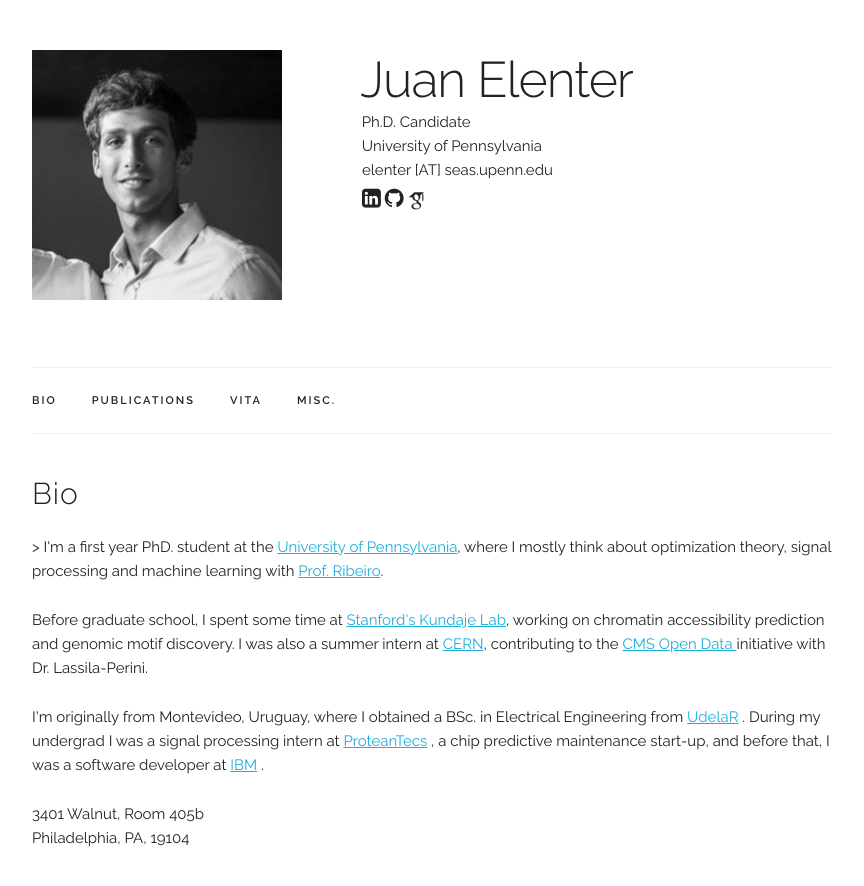
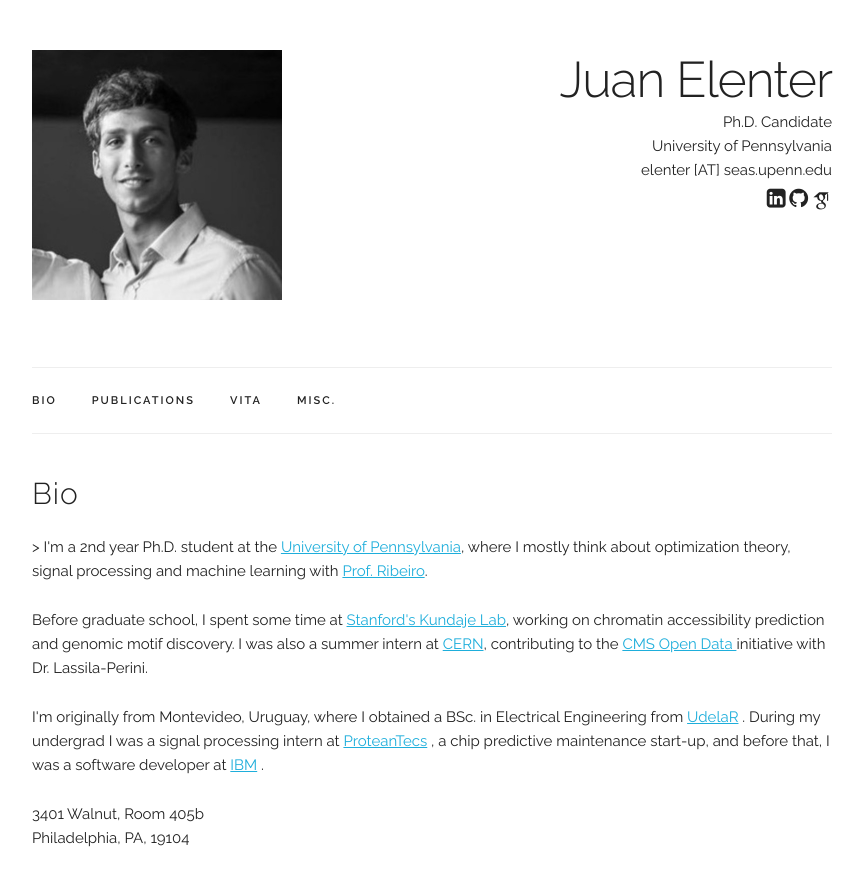
Before and after one commit to juanelenter/site, a Jekyll site: the page built from index.html, in a window 1280 px wide and 900 px high. Shown: the top 886 px of the window, without its empty margins (208-1072 px from the left). Built offline with Jekyll 4.4.1, drawn with Linux system fonts in a browser that asks for light colours; some web fonts are replaced.

Commit message:
more stuff

```diff
--- a/_data/main_info.yaml
+++ b/_data/main_info.yaml
@@ -1,5 +1,5 @@
 name: "Juan Elenter"
-title: "Ph.D. Candidate <br>&emsp; &ensp; &ensp; &emsp; &emsp; &ensp; &ensp; &nbsp; &nbsp; University of Pennsylvania"
+title: "Ph.D. Candidate <br>  University of Pennsylvania"
 email: "elenter [AT] seas.upenn.edu"
 profile_pic: "/assets/profile-pics/prof_large.jpeg"
 github: "https://github.com/juanelenter"
--- a/_layouts/default.html
+++ b/_layouts/default.html
@@ -72,11 +72,28 @@
           <a href="{{ site.baseurl }}/"><img class="w3-border w3-padding" height=250 src='{{ site.baseurl }}{{ site.data.main_info.profile_pic }}'></a>
         </div>
         <div class="nine columns main-description">
+            <!--
             <h1>&emsp; &emsp; {{ site.data.main_info.name }}</h1>
             <p>&emsp; &emsp; &emsp; &emsp; &emsp; &emsp; &ensp;{{ site.data.main_info.title }}</p>
             <p>&emsp; &emsp; &emsp; &emsp; &emsp; &ensp; &nbsp; &nbsp; {{ site.data.main_info.email }}</p>
             <p>
               &emsp; &emsp; &emsp; &emsp; &emsp; &ensp; &nbsp; &nbsp;
+              <span onclick="window.open('{{ site.data.main_info.linkedin }}')" style="cursor: pointer">
+                <i class="fa fa-linkedin-square" aria-hidden="true"></i>
+              </span>
+
+              <span onclick="window.open('{{ site.data.main_info.github }}')" style="cursor: pointer">
+                <i class="fa fa-github" aria-hidden="true"></i>
+              </span>
+
+              <span onclick="window.open('{{ site.data.main_info.google_scholar }}')" style="cursor: pointer">
+                <i class="ai ai-google-scholar ai-lg" aria-hidden="true"></i>
+              </span>
+            </p> -->
+            <h1 style="text-align:right"> {{ site.data.main_info.name }} </h1>
+            <p style="text-align:right"> {{ site.data.main_info.title }} </p>
+            <p style="text-align:right"> {{ site.data.main_info.email }} </p>
+            <p style="text-align:right">
               <span onclick="window.open('{{ site.data.main_info.linkedin }}')" style="cursor: pointer">
                 <i class="fa fa-linkedin-square" aria-hidden="true"></i>
               </span>
--- a/index.html
+++ b/index.html
@@ -6,7 +6,7 @@ title: Home
 <div class="docs-section" id="bio">
   <h4>Bio</h4>
   <p>
-    > I'm a first year PhD. student at the <a href="https://www.upenn.edu/" target="_blank">University of Pennsylvania</a>, where I mostly think about optimization theory, signal processing and machine learning with <a href="https://alelab.seas.upenn.edu/alejandro-ribeiro/" target="_blank">Prof. Ribeiro</a>.
+    > I'm a 2nd year Ph.D. student at the <a href="https://www.upenn.edu/" target="_blank">University of Pennsylvania</a>, where I mostly think about optimization theory, signal processing and machine learning with <a href="https://alelab.seas.upenn.edu/alejandro-ribeiro/" target="_blank">Prof. Ribeiro</a>.
   </p>
 <p>
     Before graduate school, I spent some time at <a href="https://sites.google.com/site/anshulkundaje/" target="_blank">Stanford's Kundaje Lab</a>, working on chromatin accessibility prediction and genomic motif discovery. I was also a summer intern at  <a href="https://home.cern/" target="_blank">CERN</a>, contributing to the  <a href="https://opendata.cern.ch/docs/about-cms" target="_blank"> CMS Open Data </a> initiative with Dr. Lassila-Perini.
```
